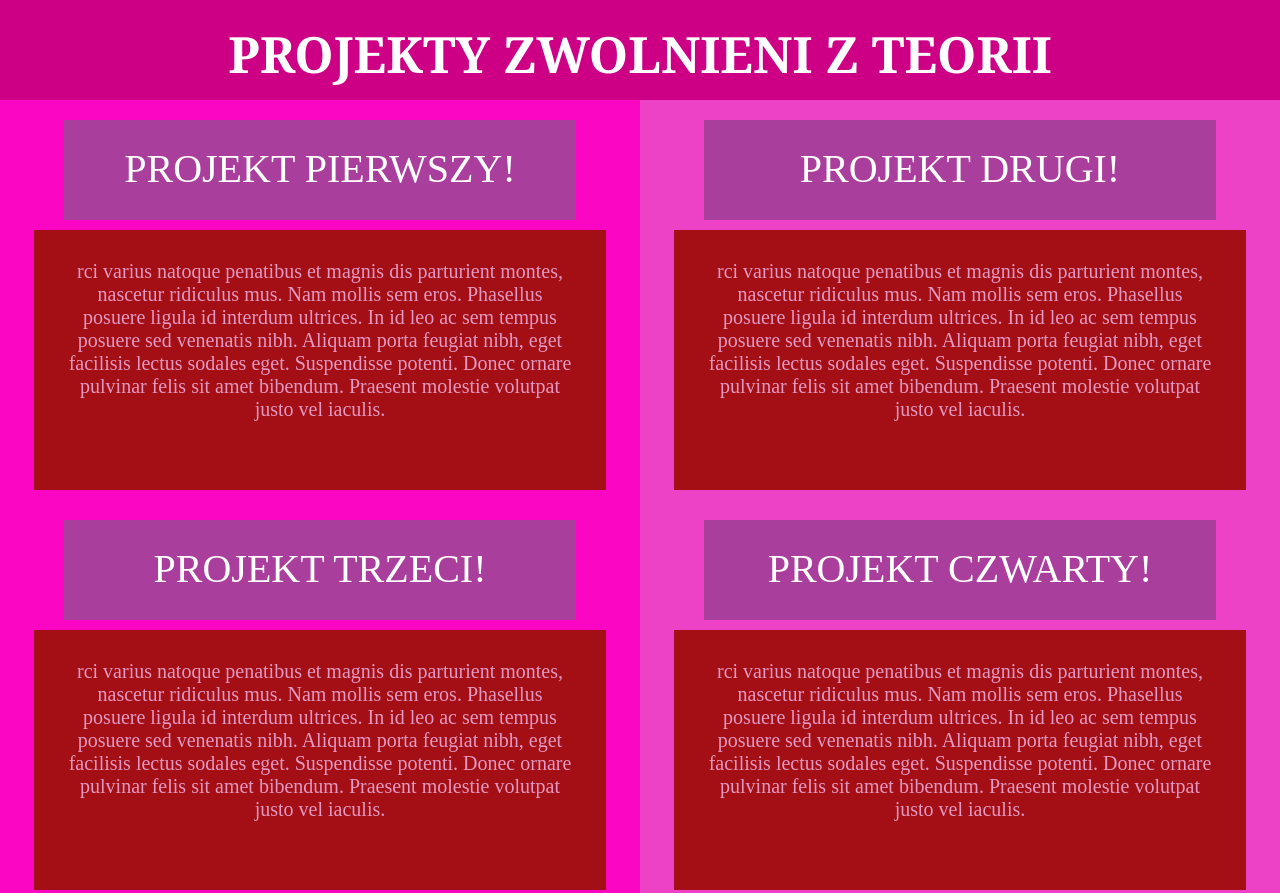
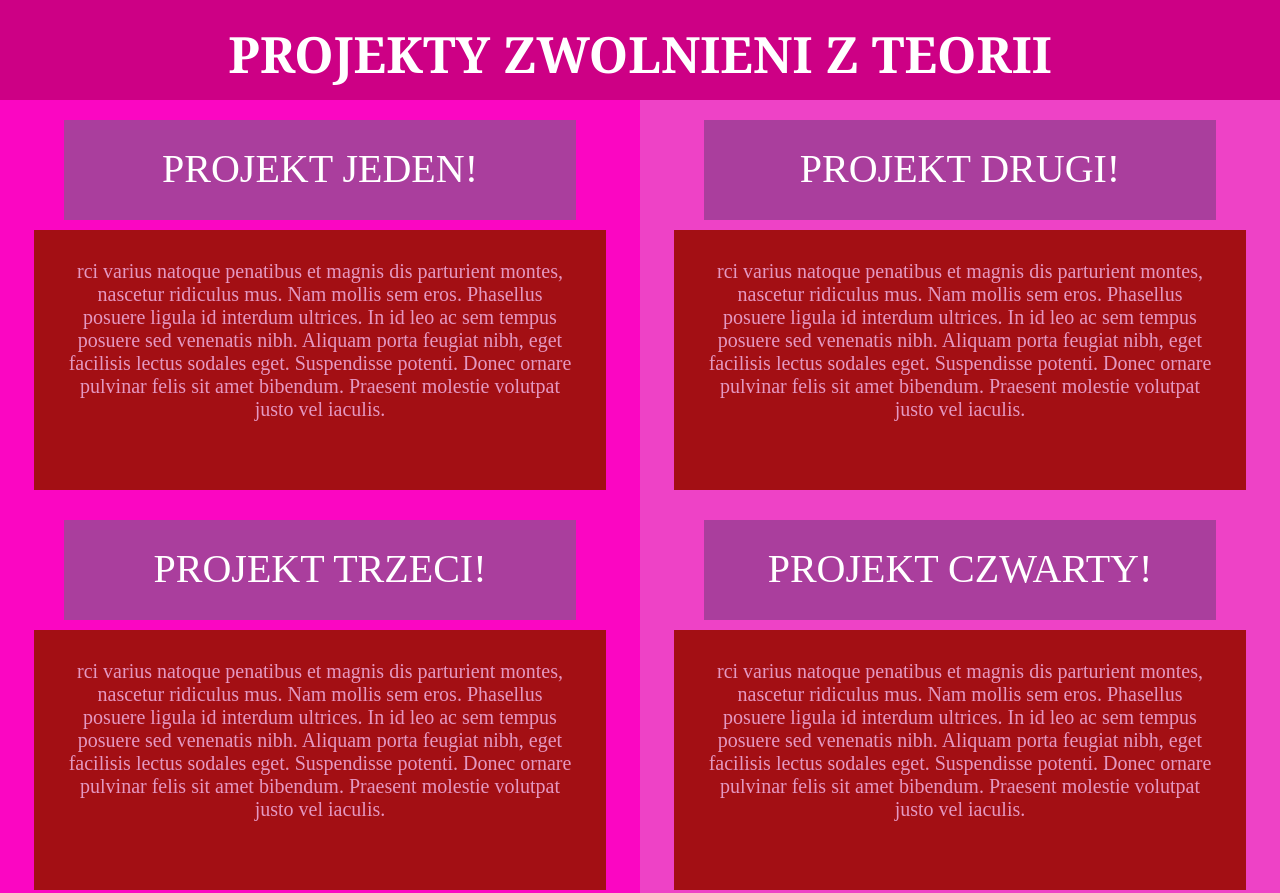
Before and after one commit to skalmarek2115/first_one, a plain HTML site: page index.html in a window 1280 px wide. Shown: the top 893 px of the page. Drawn offline with Linux system fonts and the light colour scheme.

Commit message:
Update index.html

```diff
--- a/index.html
+++ b/index.html
@@ -15,7 +15,7 @@
         <div class="leftside">
             <div class="left">
                 <div class="mini-header">
-                    Projekt pierwszy!
+                    Projekt jeden!
                 </div>
                 <div class="content">
                     rci varius natoque penatibus et magnis dis parturient montes, nascetur ridiculus mus. Nam mollis sem eros. Phasellus posuere ligula id interdum ultrices. In id leo ac sem tempus posuere sed venenatis nibh. Aliquam porta feugiat nibh, eget facilisis lectus sodales eget. Suspendisse potenti. Donec ornare pulvinar felis sit amet bibendum. Praesent molestie volutpat justo vel iaculis.
```
